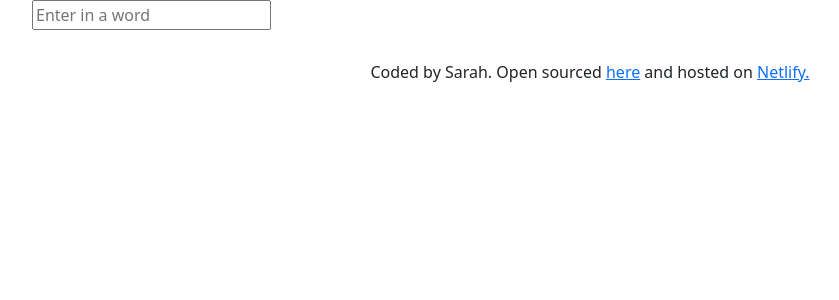
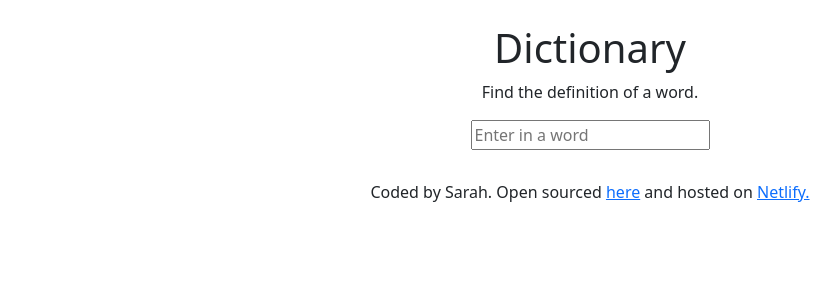
Before and after one commit to sarahvue/dictionary-project, a React (Create React App) app: page / in a window 1280 px wide. Shown: the top 300 px of the page, without its empty margins (50-889 px from the left). Built offline with nearby package versions, Linux system fonts and the light colour scheme.

Commit message:
Ajax and api

```diff
--- a/package.json
+++ b/package.json
@@ -6,6 +6,7 @@
     "@testing-library/jest-dom": "^5.17.0",
     "@testing-library/react": "^13.4.0",
     "@testing-library/user-event": "^13.5.0",
+    "axios": "^1.7.7",
     "bootstrap": "^5.3.3",
     "react": "^18.3.1",
     "react-dom": "^18.3.1",
--- a/src/App.js
+++ b/src/App.js
@@ -8,6 +8,8 @@ export default function App() {
     <div className="App">
       <div className="container">
         <main>
+          <h1 className="text-center mt-4">Dictionary</h1>
+          <p className="text-center">Find the definition of a word.</p>
           <Dictionary />
         </main>
         <footer className="text-center appFooter">
--- a/src/Dictionary.js
+++ b/src/Dictionary.js
@@ -1,12 +1,21 @@
 import React, { useState } from "react";
 import "./Dictionary.css";
+import "bootstrap";
+import "bootstrap/dist/css/bootstrap.min.css";
+import axios from "axios";
 
 export default function Dictionary() {
   let [keyword, setKeyword] = useState(null);
 
+  function handleReponse(response) {
+    console.log(response.data);
+  }
+
   function search(event) {
     event.preventDefault();
-    alert(`Searching for ${keyword}`);
+    let apiKey = "ao845a73f82d076c60a25fbb55dt1569";
+    let apiUrl = `https://api.shecodes.io/dictionary/v1/define?word=${keyword}&key=${apiKey}`;
+    axios.get(apiUrl).then(handleReponse);
   }
 
   function handleKeywordChange(event) {
@@ -15,7 +24,7 @@ export default function Dictionary() {
 
   return (
     <div className="Dictionary">
-      <form onSubmit={search}>
+      <form onSubmit={search} className="d-flex justify-content-center mt-3">
         <input
           type="search"
           placeholder="Enter in a word"
```
Also changed, not shown: 1 other file (tests, documents, lock files or other folders).
